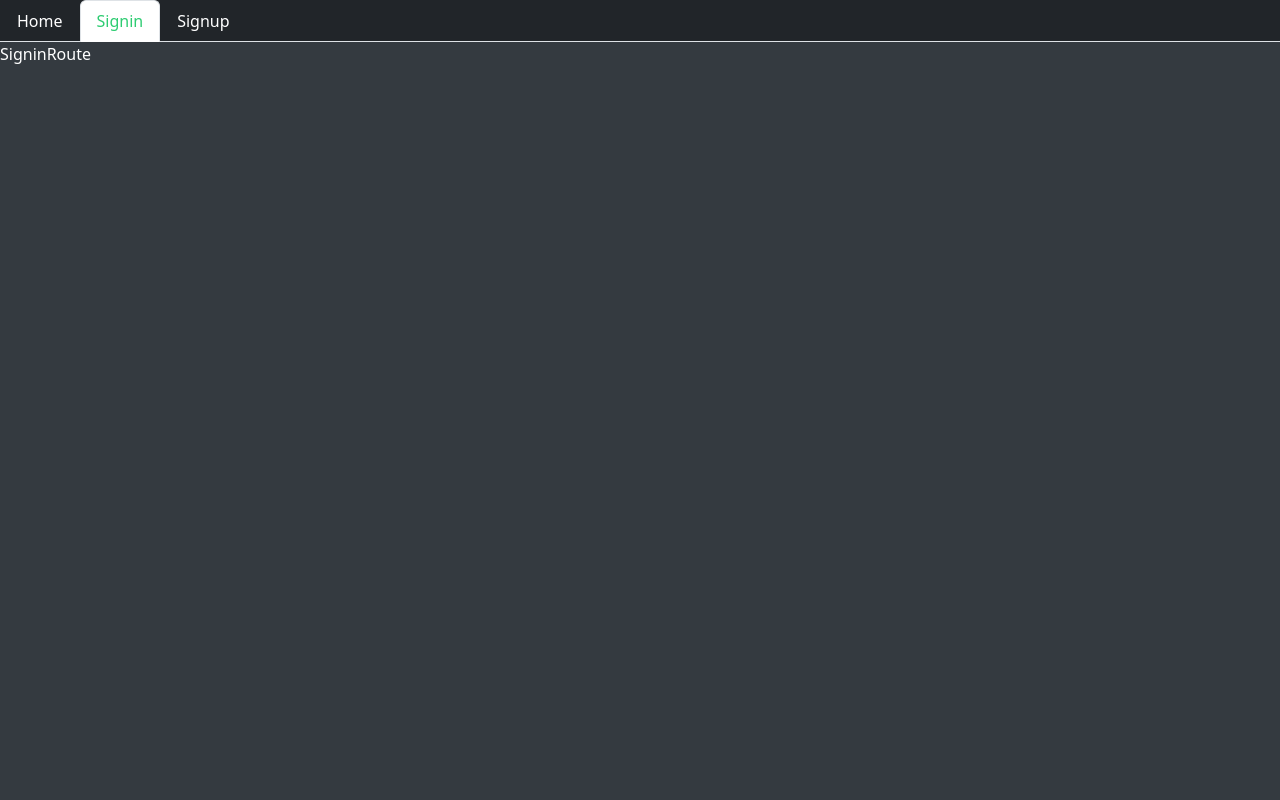
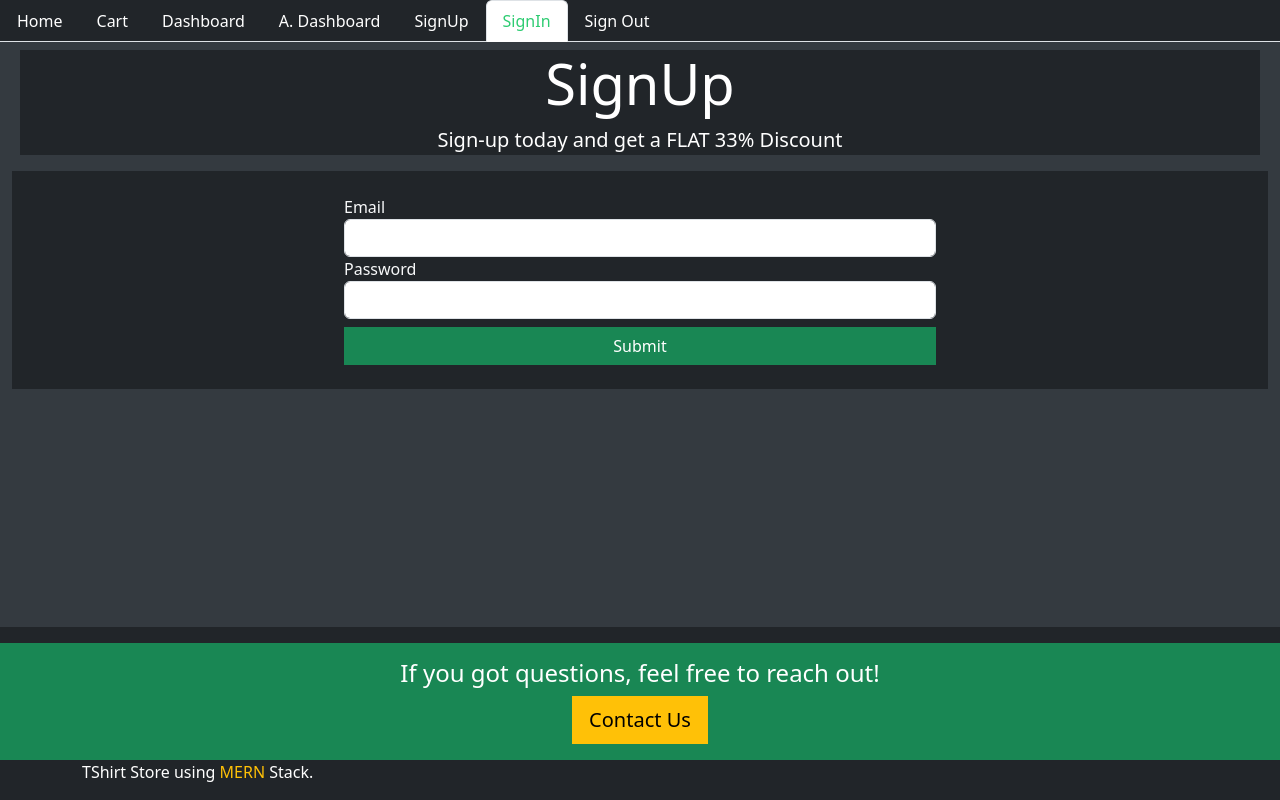
Before and after one commit to eternalbasic1/EcommerceProject, a React (Create React App) app in the folder projfrontend/: page /signin in a window 1280 px wide. Built offline with nearby package versions, Linux system fonts and the light colour scheme; no server answers.

Commit message:
Coded for signin and signout route frontend looks great just figuring out to connect backend with front end

```diff
--- a/projfrontend/src/core/Base.js
+++ b/projfrontend/src/core/Base.js
@@ -10,20 +10,20 @@ const Base = ({
     <div>
         <Menu/>
         <div className="container-fluid">
-            <div className="jumbotron bg-dark text-white text-center">
+            <div className="jumbotron bg-dark text-white text-center m-2">
                 <h2 className="display-4">{title}</h2>
                 <p className="lead">{description}</p>
             </div>
-            <div className= {className}> {children}</div>
+            <div className= {className} > {children}</div>
         </div>
-        <footer className="footer bg-dark mt-auto py-3">
+        <footer className="footer bg-dark mt-auto py-3 fixed-bottom">
             <div className="container-fluid bg-success text-white text-center py-3">
                 <h4>If you got questions, feel free to reach out!</h4>
                 <button className="btn btn-warning btn-lg">Contact Us</button>
             </div>
             <div className="container">
                 <span className="text-white">
-                    An Amazing <span className="text-warning">MERN</span> BootCamp
+                    TShirt Store using <span className="text-warning">MERN</span> Stack.
                 </span>
             </div>
         </footer>
--- a/projfrontend/src/core/Home.js
+++ b/projfrontend/src/core/Home.js
@@ -8,7 +8,7 @@ export default function Home() {
  console.log("API IS", API);
 
   return (
-    <Base title='Welcome to TShit Company' description='Buy 1 Get 1 FREE'>
+    <Base title='Welcome to TShirt Store' description='Get a FLAT 33% Discount today'>
         <div className="row">
           <div className="col-4">
             <button className="btn btn-success">TEST</button>
--- a/projfrontend/src/core/Menu.js
+++ b/projfrontend/src/core/Menu.js
@@ -4,7 +4,7 @@ import {NavLink} from "react-router-dom";
 const Menu = () => (
     <div>
         <ul className="nav nav-tabs bg-dark">
-             <li className="nav-item">
+            <li className="nav-item">
                 <NavLink
                 style={({isActive})=>({
                     color: isActive? "#2ecc72" :"#FFFFFF",
@@ -16,36 +16,43 @@ const Menu = () => (
                 style={({isActive})=>({
                     color: isActive? "#2ecc72" :"#FFFFFF",
                 })}
-                className='nav-link' to='/signin'>Signin</NavLink>
+                className='nav-link' to='/cart'>Cart</NavLink>
             </li>
             <li className="nav-item">
                 <NavLink
                 style={({isActive})=>({
                     color: isActive? "#2ecc72" :"#FFFFFF",
                 })}
-                className='nav-link' to='/signup'>Signup</NavLink>
+                className='nav-link' to='/user/dashboard'>Dashboard</NavLink>
             </li>
-            {/* <li style = {currentTab(history,"/")} className="nav-item">
-                <Link className='nav-link' to='/'>Home</Link>
+            <li className="nav-item">
+                <NavLink
+                style={({isActive})=>({
+                    color: isActive? "#2ecc72" :"#FFFFFF",
+                })}
+                className='nav-link' to='/admin/dashboard'>A. Dashboard</NavLink>
             </li>
-            <li style = {currentTab(history,"/cart")} className="nav-item">
-                <Link className='nav-link' to='/cart'>Cart</Link>
+            <li className="nav-item">
+                <NavLink
+                style={({isActive})=>({
+                    color: isActive? "#2ecc72" :"#FFFFFF",
+                })}
+                className='nav-link' to='/signup'>SignUp</NavLink>
             </li>
-            <li style = {currentTab(history,"/user/dashboard")} className="nav-item">
-                <Link className='nav-link' to='/user/dashboard'>Dashboard</Link>
+            <li className="nav-item">
+                <NavLink
+                style={({isActive})=>({
+                    color: isActive? "#2ecc72" :"#FFFFFF",
+                })}
+                className='nav-link' to='/signin'>SignIn</NavLink>
             </li>
-            <li style = {currentTab(history,"/admin/dashboard")} className="nav-item">
-                <Link className='nav-link' to='/admin/dashboard'>A. Dashboard</Link>
+            <li className="nav-item">
+                <NavLink
+                style={({isActive})=>({
+                    color: isActive? "#2ecc72" :"#FFFFFF",
+                })}
+                className='nav-link' to='/signout'>Sign Out</NavLink>
             </li>
-            <li style = {currentTab(history,"/signup")} className="nav-item">
-                <Link className='nav-link' to='/signup'>SignUp</Link>
-            </li>
-            <li style = {currentTab(history,"/signin")} className="nav-item">
-                <Link className='nav-link' to='/signin'>SignIn</Link>
-            </li>
-            <li style = {currentTab(history,"/signout")} className="nav-item">
-                <Link className='nav-link' to='/signout'>Sign Out</Link>
-            </li> */}
         </ul>
     </div>
 )
--- a/projfrontend/src/core/Signin.js
+++ b/projfrontend/src/core/Signin.js
@@ -1,11 +1,35 @@
-import React from 'react'
-import Menu from './Menu'
+import React,{useState} from 'react';
+import { Link } from 'react-router-dom';
+import Base from './Base';
 
-export default function Signin() {
+const Signin = () => {
+
+  const signInForm = () => {
+    return (
+      <div className='row'>
+        <div className="col-md-6 offset-sm-3 text-left ">
+          <form>
+            <div className="form-group">
+              <label className="text-light">Email</label>
+              <input className="form-control"  type="email"/>
+            </div>
+            <div className="form-group">
+              <label className="text-light">Password</label>
+              <input className="form-control" type="password"/>
+            </div>
+            <button className="btn btn-success w-100 d-block mt-2">Submit</button>
+          </form>
+        </div>
+      </div>
+    )
+  }
+
   return (
-    <>
-    <Menu/>
-    <p className='text-white'>SigninRoute</p>
-    </>
+    <Base  title='SignUp' description='Sign-up today and get a FLAT 33% Discount'>
+      {signInForm()}
+    </Base>
+
   )
 }
+
+export default Signin;
--- a/projfrontend/src/core/Signup.js
+++ b/projfrontend/src/core/Signup.js
@@ -1,11 +1,39 @@
-import React from 'react'
-import Menu from './Menu'
+import React,{useState} from 'react';
+import { Link } from 'react-router-dom';
+import Base from './Base';
 
-export default function Signup() {
+const Signup = () => {
+
+  const signUpForm = () => {
+    return (
+      <div className='row'>
+        <div className="col-md-6 offset-sm-3 text-left">
+          <form>
+            <div className="form-group">
+              <label className="text-light">Name</label>
+              <input className="form-control" type="text"/>
+            </div>
+            <div className="form-group">
+              <label className="text-light">Email</label>
+              <input className="form-control"  type="email"/>
+            </div>
+            <div className="form-group">
+              <label className="text-light">Password</label>
+              <input className="form-control" type="password"/>
+            </div>
+            <button className="btn btn-success w-100 d-block mt-2">Submit</button>
+          </form>
+        </div>
+      </div>
+    )
+  }
+
   return (
-    <>
-    <Menu/>
-    <p className='text-white'>SignUpRoute</p>
-    </>
+    <Base  title='SignUp' description='Sign-up today and get a FLAT 33% Discount'>
+      {signUpForm()}
+    </Base>
+
   )
 }
+
+export default Signup
```
